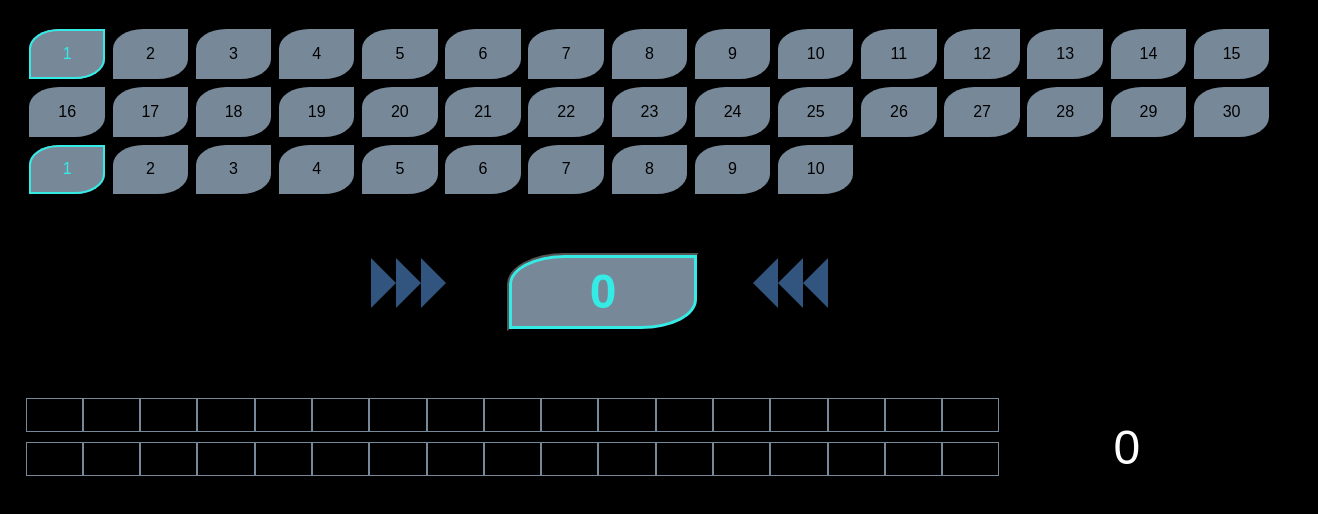
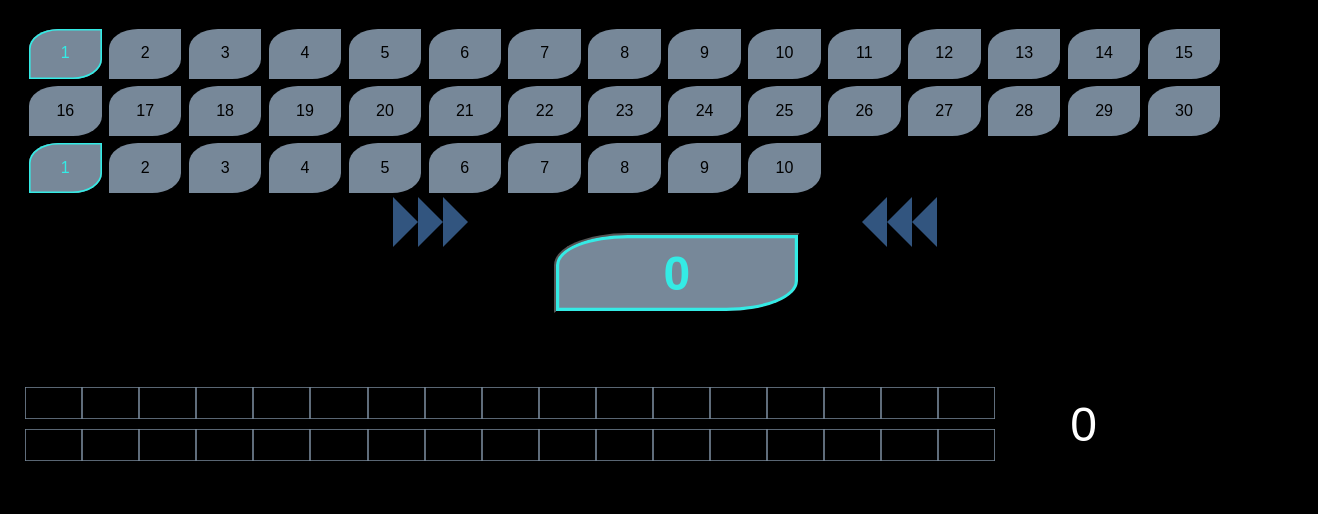
Before and after one commit to unrelatedName/Seipprun, an Angular app: page / in a window 1280 px wide. Shown: the top 514 px of the page, 1318 px wide, since content can reach past the window. Built offline with nearby package versions, Linux system fonts and the light colour scheme.

Commit message:
2 files modified

```diff
--- a/src/app/app.component.html
+++ b/src/app/app.component.html
@@ -39,7 +39,7 @@
   >
     <div (click)="setLimit(number)">{{ number }}</div>
   </div>
-  <div style="padding-left:25%;padding-top:2%">
+  <div class="rollcontainer">
     <div
       class="arrow-right"
       [class.count-right]="timerCounter === 1 || timerCounter >= 4"
@@ -92,7 +92,7 @@
           [class.active]="number <= phys"
           (click)="setPhys(number)"
         >
-        {{number}}
+          {{ number }}
         </div>
       </div>
       <div style="margin-top:1%">
@@ -106,7 +106,7 @@
           [class.active]="number <= mental"
           (click)="setMental(number)"
         >
-          {{number}}
+          {{ number }}
         </div>
       </div>
     </div>
--- a/src/styles.css
+++ b/src/styles.css
@@ -5,8 +5,8 @@
 
 html,
 body {
-  height: 100%;
-  width: 100%;
+  /* height: 100%; */
+  /* width: 100%; */
   margin: 0px;
   padding: 1%;
 }
@@ -37,11 +37,6 @@ html {
   background-color: lightslategray;
 }
 
-.result {
-  font-size: 3em;
-  color: #34ebe5;
-}
-
 .patzer {
   font-size: 2em !important;
   color: red !important;
@@ -57,13 +52,14 @@ html {
   margin: 3%;
   margin-left: 9%;
   width: 20%;
+  height:5rem;
   /* height:8em; */
-  line-height: 1.5em;
+  /* line-height: 1.5rem; */
   background-color: lightslategray;
   color: #34ebe5;
   font-size: 3em;
   font-weight: bolder;
-  box-shadow: inset 0px 0px 0px 3px #34ebe5;
+  box-shadow: inset 0px 0px 0px 0.2rem #34ebe5;
   -moz-user-select: none;
   -webkit-user-select: none;
   -ms-user-select: none;
@@ -73,26 +69,28 @@ html {
 
 .dice.active {
   color: #34ebe5;
-  box-shadow: inset 0px 0px 0px 2px #34ebe5;
+  box-shadow: inset 0px 0px 0px 0.1rem #34ebe5;
 }
 
 .limit.active {
   color: #34ebe5;
-  box-shadow: inset 0px 0px 0px 2px #34ebe5;
+  box-shadow: inset 0px 0px 0px 0.1rem #34ebe5;
 }
 
 .healthbar {
   display: inline-block;
   width: 80%;
   color:black;
-  /*   vertical-align: top; */
+  overflow:hidden;
+  white-space: nowrap;
+  vertical-align: middle;
 }
 
 .healthbox {
   display: inline-block;
-  width: 5.4%;
+  width: 5.8%;
   line-height: 200%;
-  border: 1px solid lightslategray;
+  box-shadow: inset 0px 0px 0px 0.05rem lightslategray;
   background-color: black;
   text-align: center;
   /*   vertical-align: middle; */
@@ -108,8 +106,7 @@ html {
 
 .handicap {
   display: inline-block;
-  /*   width: 10%; */
-  /*   vertical-align: top; */
+  vertical-align: middle;
   font-size: 3em;
   color: white;
   margin-left: 5%;
@@ -123,6 +120,12 @@ html {
 .count-left {
   /* background-color: #34ebe5; */
   border-right: 25px solid #34ebe5 !important;
+}
+
+.rollcontainer {
+  display:flex;
+  flex-wrap:nowrap;
+  justify-content: center;
 }
 
 .arrow-right {
```
